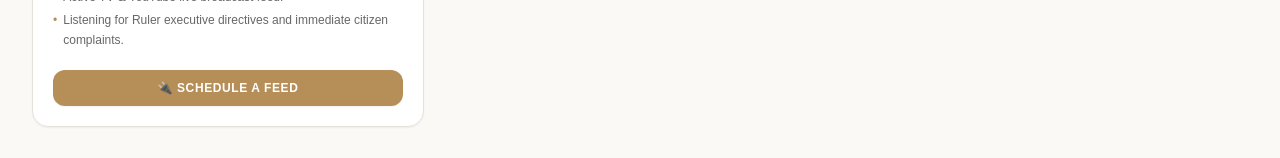
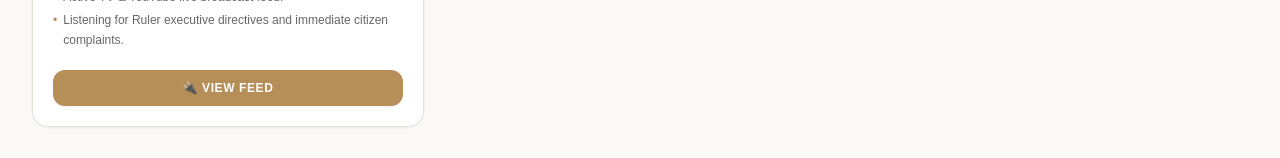
Before and after one commit to ht12081988/Smart-Command-Center, a Next.js app in the folder frontend/: page /executive/ingestion in a window 1280 px wide. Shown: the part 515-673 px from the top of the page. Built offline with nearby package versions, Linux system fonts and the light colour scheme.

Commit message:
View feed

```diff
--- a/frontend/src/app/executive/ingestion/page.tsx
+++ b/frontend/src/app/executive/ingestion/page.tsx
@@ -211,7 +211,7 @@ function IngestionSandboxContent() {
                           : "bg-foreground text-background hover:bg-gold hover:text-white"
                       }`}
                     >
-                      {stream.source === "YouTubeLive" ? "🔌 Schedule a Feed" : "📞 Screen Active Hotline Queue"}
+                      {stream.source === "YouTubeLive" ? "🔌 View Feed" : "📞 Screen Active Hotline Queue"}
                     </Link>
                   </div>
                 </div>
```
